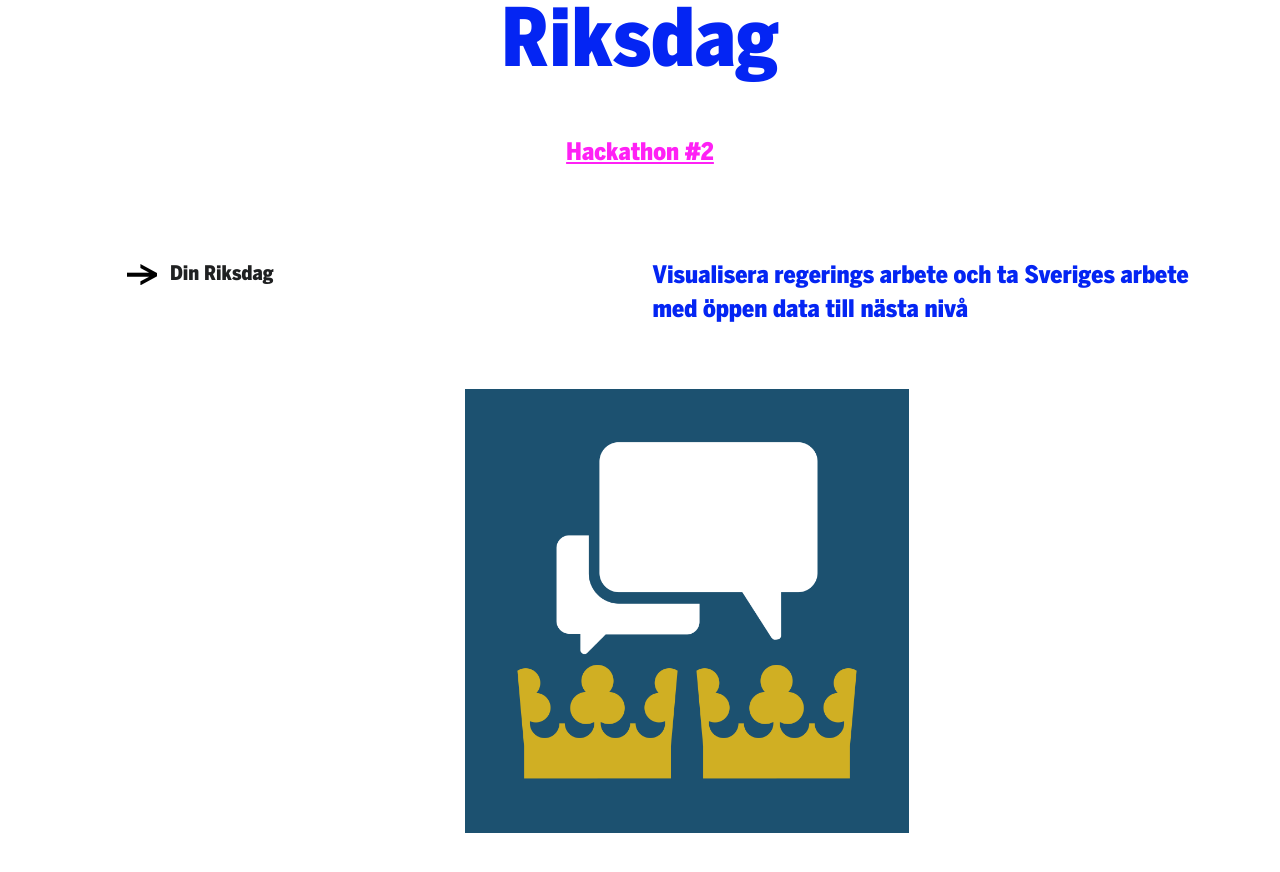
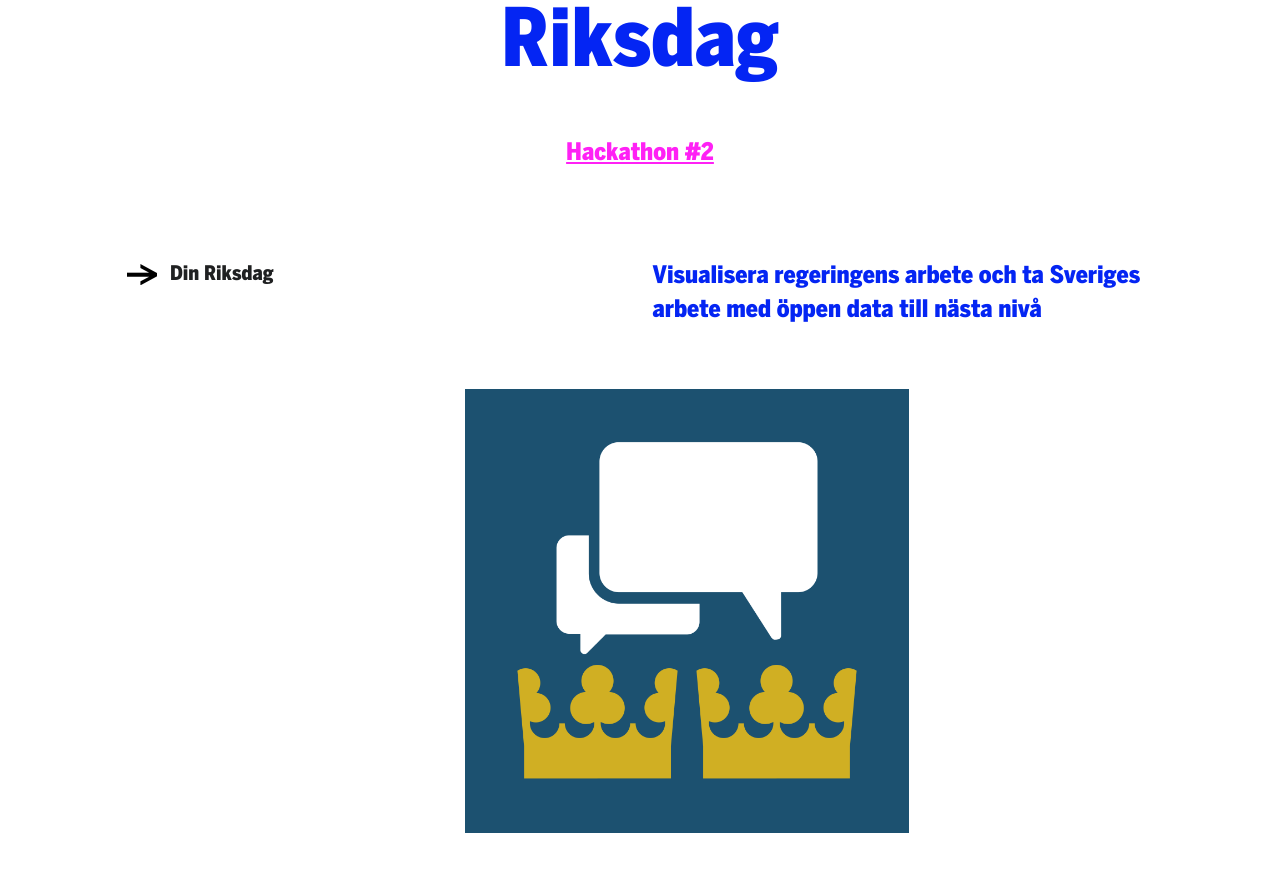
Before and after one commit to civictechsweden/civictech.se, a Jekyll site: the page built from _posts/civictechgbg.siteleaf.net/projects/2018-08-14-transparensdinriksdag.markdown, in a window 1280 px wide and 900 px high, scrolled down 361 px. Shown: the top 872 px of the window. Built offline with Jekyll 4.4.1, drawn with Linux system fonts in a browser that asks for light colours; nearby versions of some CDN libraries.

Commit message:
Updated Transparensdinriksdag

```diff
--- a/_posts/civictechgbg.siteleaf.net/projects/2018-08-14-transparensdinriksdag.markdown
+++ b/_posts/civictechgbg.siteleaf.net/projects/2018-08-14-transparensdinriksdag.markdown
@@ -8,10 +8,10 @@
 - Öppendata
 - demokrati
 ref: Dinriksdag
-excerpt: Visualisera regerings arbete och ta Sveriges arbete med öppen data till nästa
-  nivå
-ingress-text: Visualisera regerings arbete och ta Sveriges arbete med öppen data till
+excerpt: Visualisera regeringens arbete och ta Sveriges arbete med öppen data till
   nästa nivå
+ingress-text: Visualisera regeringens arbete och ta Sveriges arbete med öppen data
+  till nästa nivå
 image: "/uploads/dinriksdag-logo-color-big-9715da.png"
 links:
 - title: Din Riksdag
```
